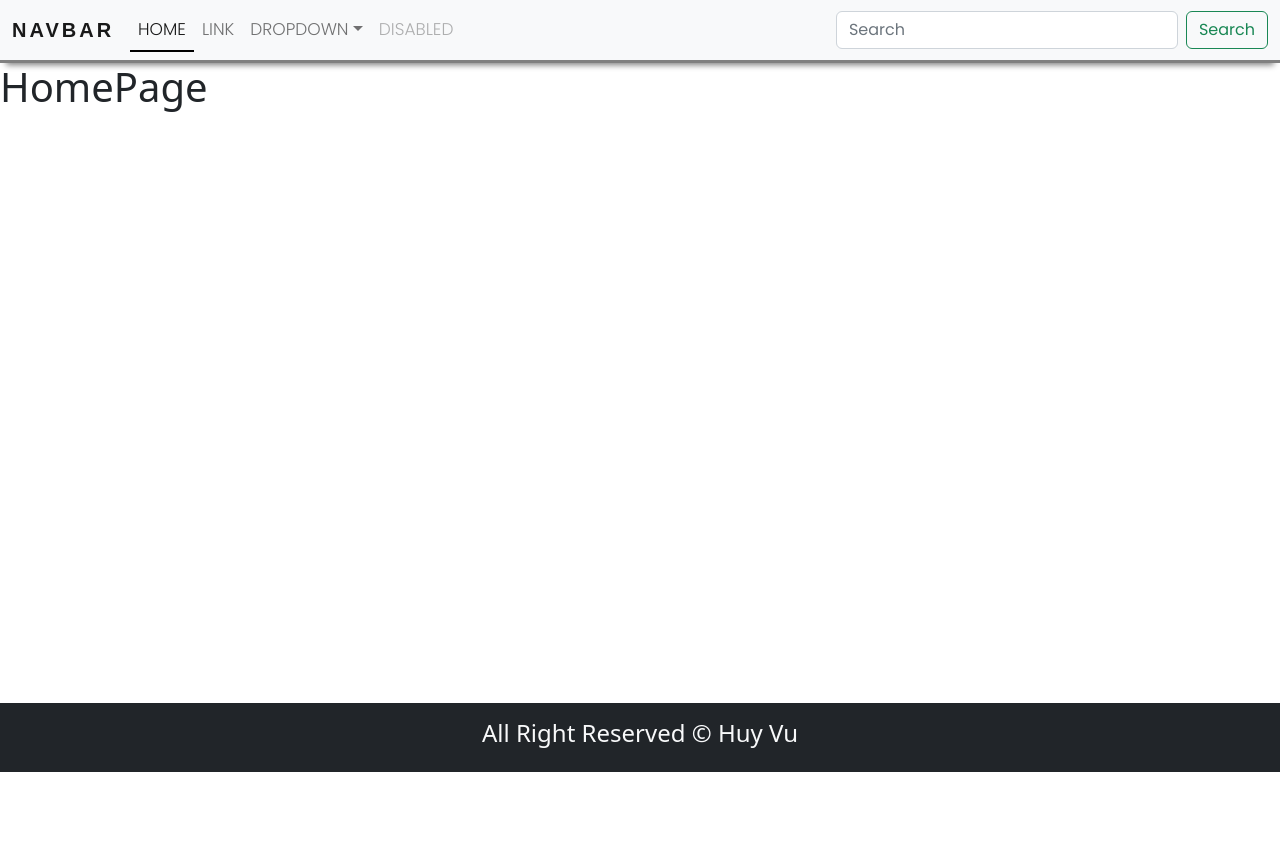
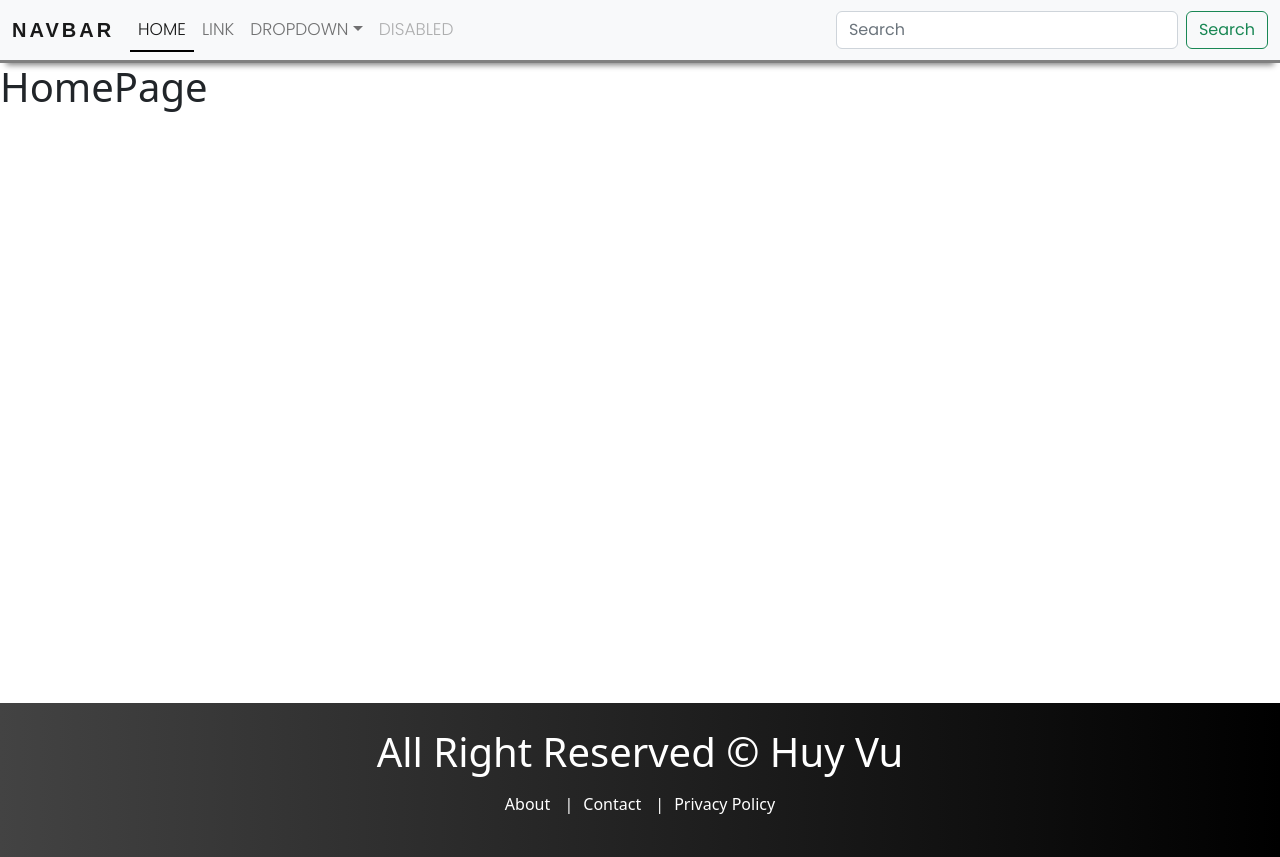
Before and after one commit to hahuyvu975/watch-shop, a React (Create React App) app in the folder client/: page / in a window 1280 px wide. Before the commit the page ends 800 px from the top, so only its background shows below. Built offline with nearby package versions, Linux system fonts and the light colour scheme; the HTML template or start-up script is replaced by a standard one.

Commit message:
fix footer

```diff
--- a/client/src/components/Layout/Footer.js
+++ b/client/src/components/Layout/Footer.js
@@ -1,11 +1,17 @@
-import React from 'react'
+import React from 'react';
+import { Link } from 'react-router-dom';
 
 const Footer = () => {
     return (
-        <div className='bg-dark text-light p-3'>
-            <h4 className='text-center'>
+        <div className='footer'>
+            <h1 className='text-center'>
                 All Right Reserved &copy; Huy Vu
-            </h4>
+            </h1>
+            <p className="text-center mt-3">
+                <Link to="/about">About</Link> |
+                <Link to="/contact">Contact</Link> |
+                <Link to="/policy">Privacy Policy</Link>
+            </p>
         </div>
     )
 }
```
